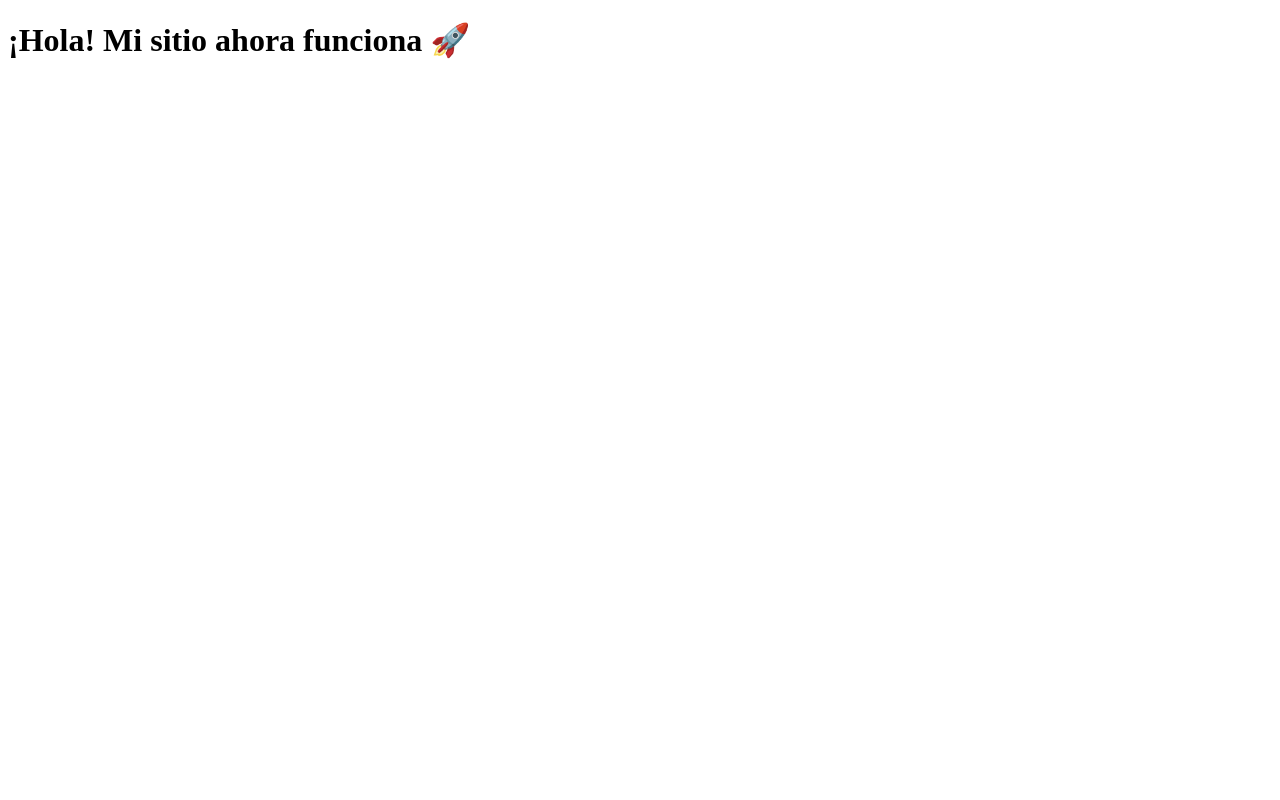
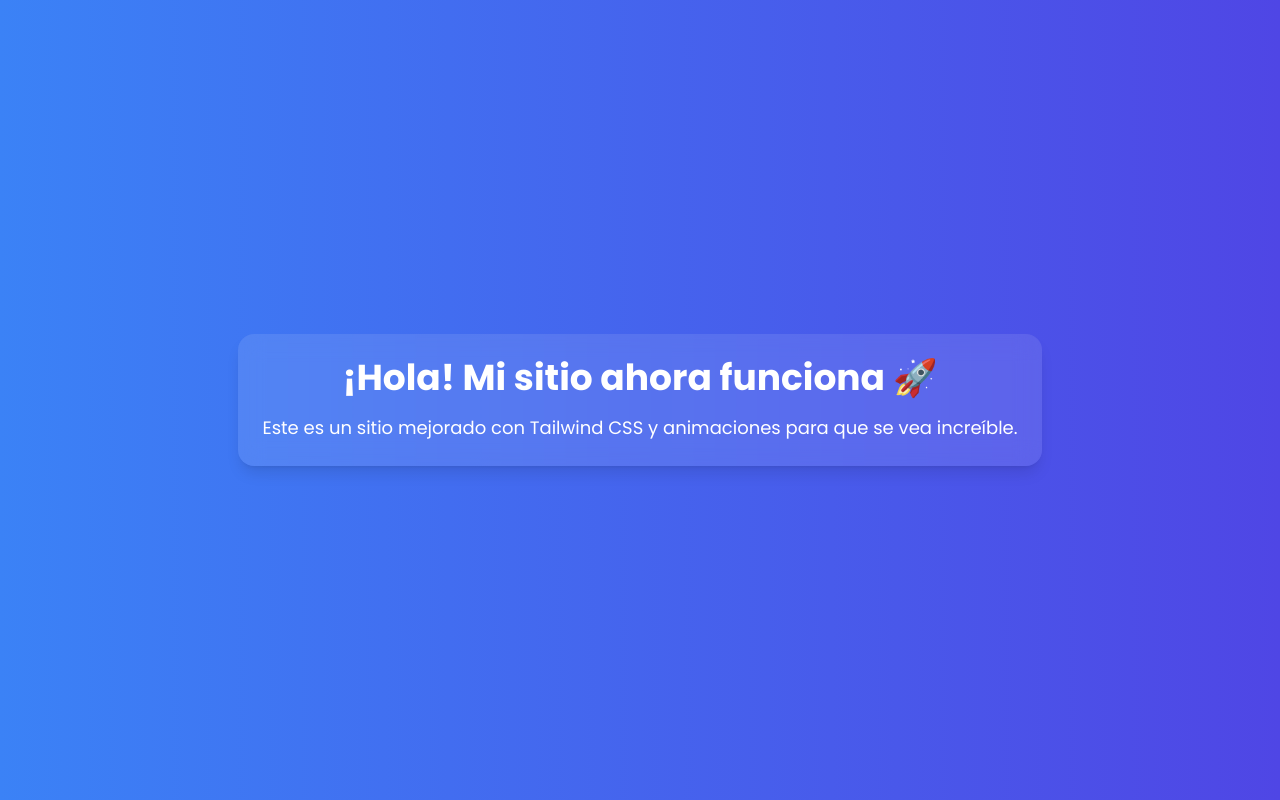
Before and after one commit to sgevatschnaider/sgevatschnaider.github.io, a plain HTML site: page index.html in a window 1280 px wide. Drawn offline with nearby package versions, Linux system fonts and the light colour scheme.

Commit message:
Update index.html

```diff
--- a/index.html
+++ b/index.html
@@ -3,9 +3,30 @@
 <head>
     <meta charset="UTF-8">
     <meta name="viewport" content="width=device-width, initial-scale=1.0">
-    <title>Mi Sitio en GitHub Pages</title>
+    <title>Mi Sitio en GitHub Pages 🚀</title>
+    <meta name="description" content="Bienvenido a mi sitio web en GitHub Pages. Un espacio increíble para mostrar mis proyectos y contenido.">
+    <meta name="author" content="Tu Nombre">
+    <meta property="og:title" content="Mi Sitio en GitHub Pages 🚀">
+    <meta property="og:description" content="Explora mi increíble sitio en GitHub Pages.">
+    <meta property="og:image" content="https://via.placeholder.com/1200x630">
+    <meta property="og:type" content="website">
+
+    <!-- Tailwind CSS -->
+    <script src="https://cdn.tailwindcss.com"></script>
+
+    <!-- Fuente personalizada -->
+    <link href="https://fonts.googleapis.com/css2?family=Poppins:wght@300;400;700&display=swap" rel="stylesheet">
+
+    <style>
+        body {
+            font-family: 'Poppins', sans-serif;
+        }
+    </style>
 </head>
-<body>
-    <h1>¡Hola! Mi sitio ahora funciona 🚀</h1>
+<body class="bg-gradient-to-r from-blue-500 to-indigo-600 min-h-screen flex items-center justify-center text-white">
+    <div class="text-center p-6 bg-white bg-opacity-10 backdrop-blur-md rounded-2xl shadow-lg">
+        <h1 class="text-4xl font-bold animate-fade-in">¡Hola! Mi sitio ahora funciona 🚀</h1>
+        <p class="mt-4 text-lg">Este es un sitio mejorado con Tailwind CSS y animaciones para que se vea increíble.</p>
+    </div>
 </body>
 </html>
```
